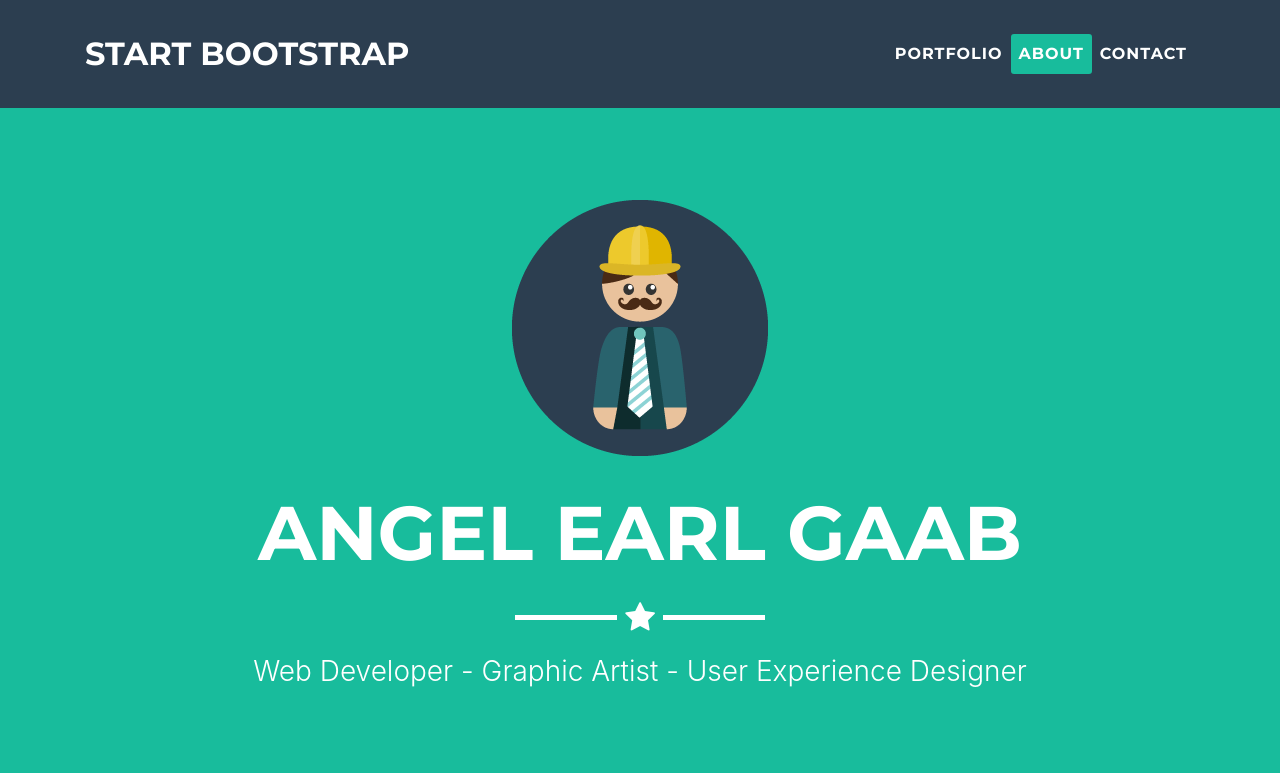
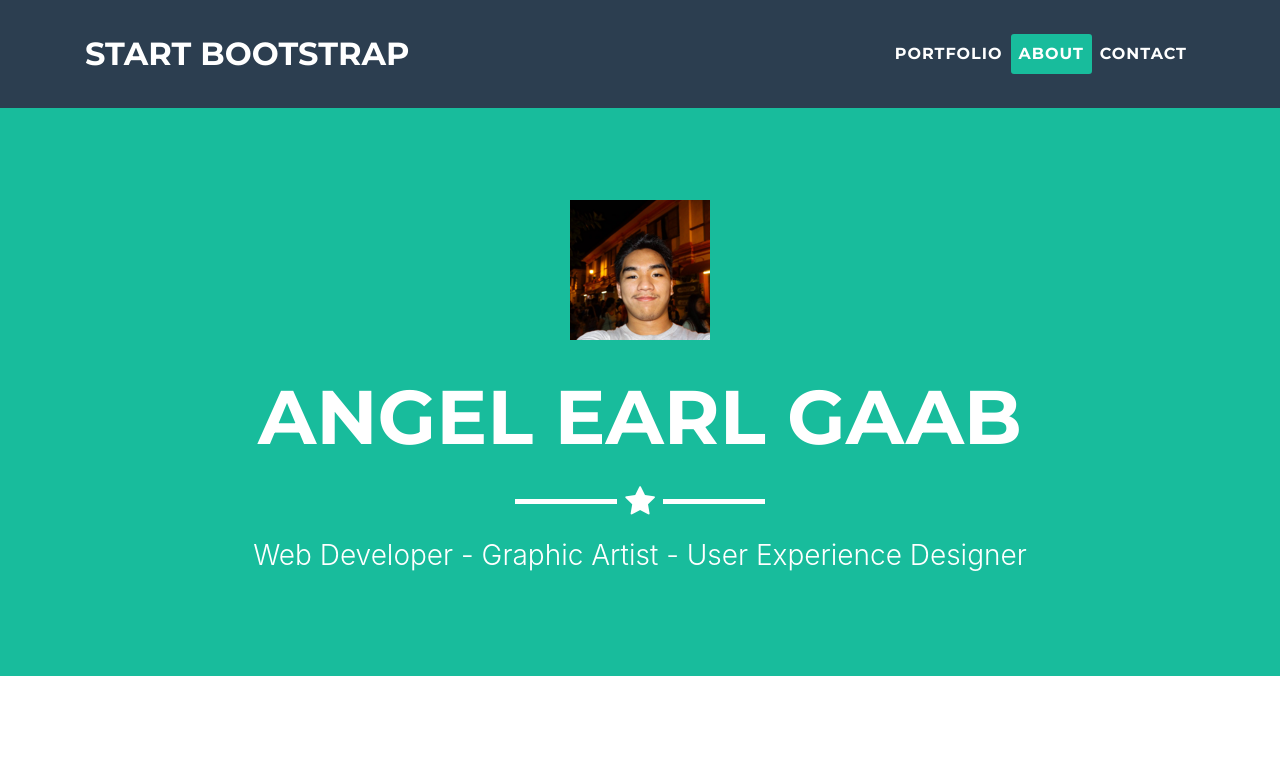
Before and after one commit to AEBG/aebg.github.io, a website with bundled scripts: page index.html in a window 1280 px wide. Shown: the top 773 px of the page. Built offline with nearby package versions, Linux system fonts and the light colour scheme; a script that the page names is missing.

Commit message:
Upload File

```diff
--- a/index.html
+++ b/index.html
@@ -52,7 +52,7 @@
     <!-- Header -->
     <header class="masthead">
       <div class="container">
-        <img class="img-fluid" src="img/profile.png" alt="">
+        <img class="img-fluid" src="img/pic.png" alt="">
         <div class="intro-text">
           <span class="name">Angel Earl Gaab</span>
           <hr class="star-light">
```
Also changed, not shown: img/pic.png (added), 2 other files.
